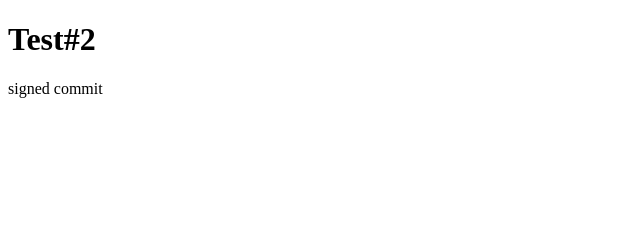
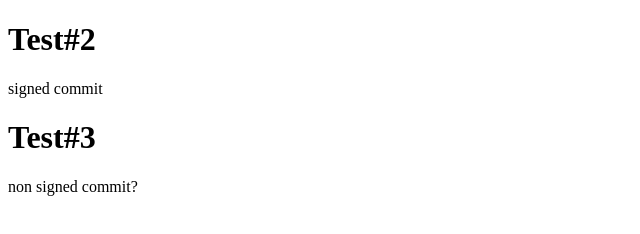
Before and after one commit to frklan/test, a plain HTML site: page index.html in a window 1280 px wide. Shown: the whole page, without its empty margins (0-640 px from the left). Drawn offline with Linux system fonts and the light colour scheme.

Commit message:
unsigned commit

```diff
--- a/index.html
+++ b/index.html
@@ -14,6 +14,9 @@
   <h1>Test#2</h1>
   signed commit
 
+  <h1>Test#3</h1>
+  non signed commit?
+
 
 </body>
 
```
